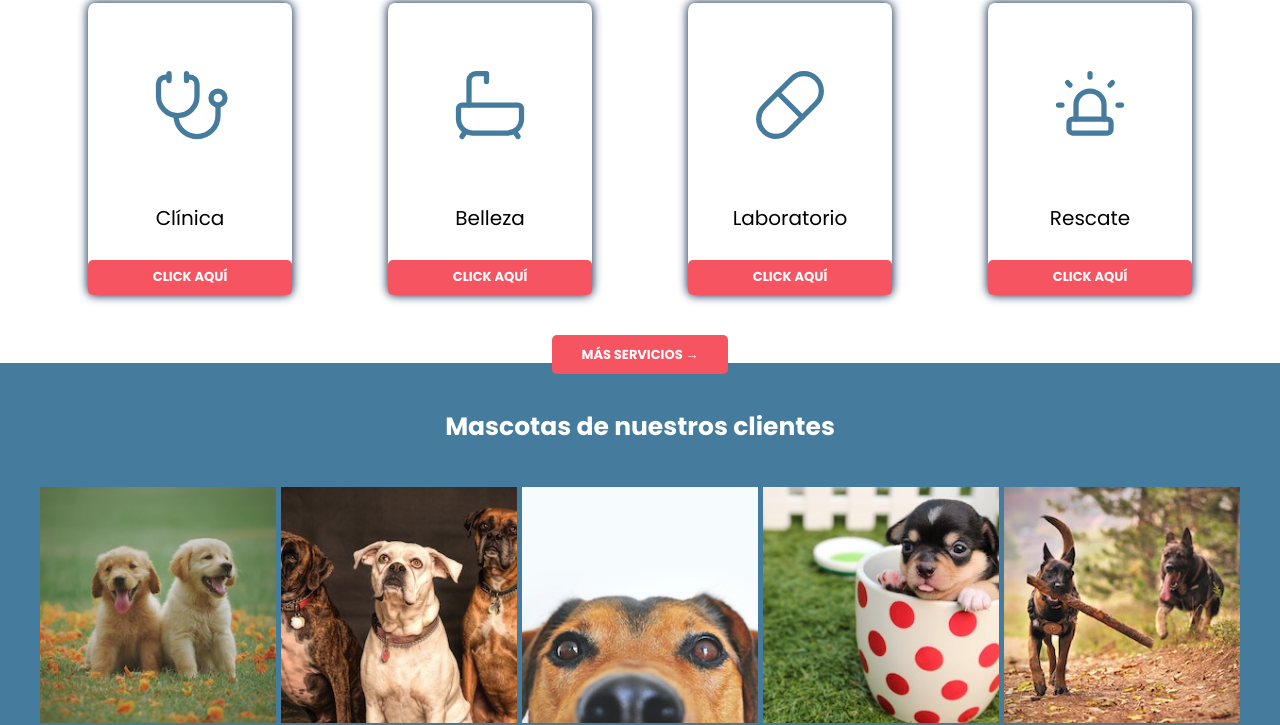
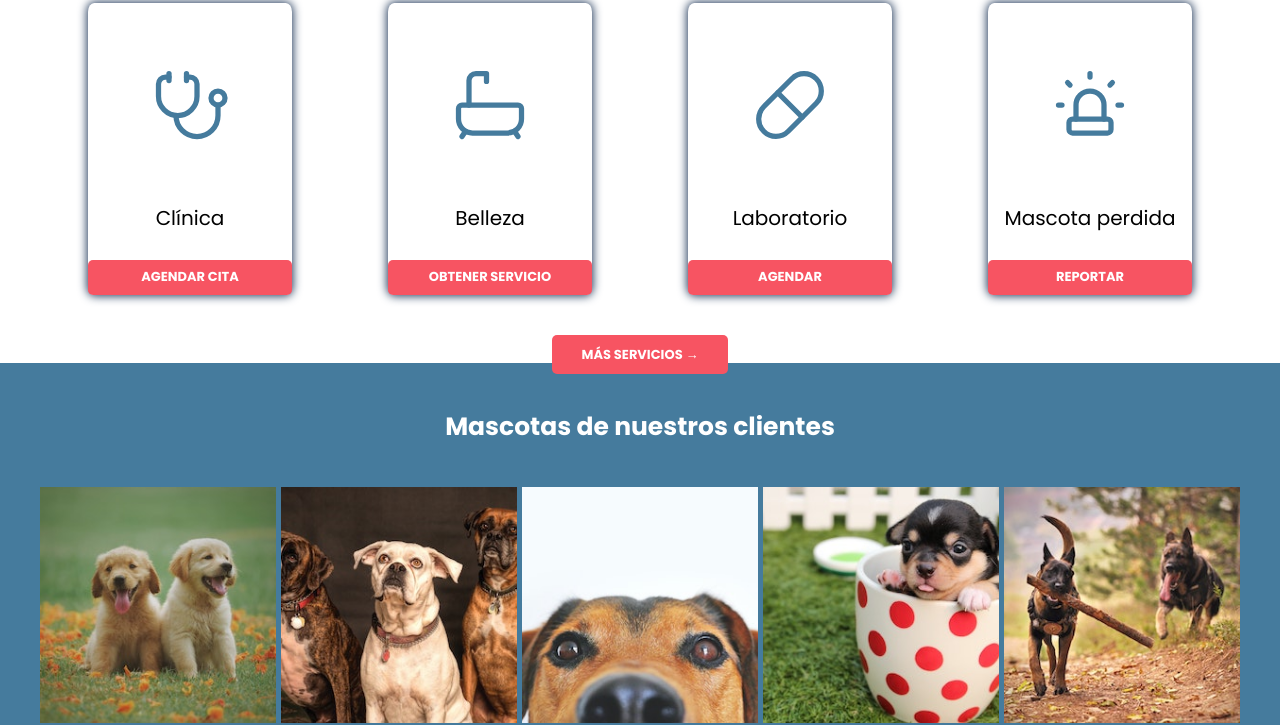
Before and after one commit to YesseniaRP/Pet-Master, a plain HTML site: page index.html in a window 1280 px wide. Shown: the part 841-1566 px from the top of the page. Drawn offline with Linux system fonts and the light colour scheme.

Commit message:
Add files via upload

```diff
--- a/index.html
+++ b/index.html
@@ -48,7 +48,7 @@
                     <circle cx="20" cy="10" r="2" />
                 </svg>
                 <p>Clínica</p>
-                <a class="boton" href="#">Click Aquí</a>
+                <a class="boton" href="#">Agendar Cita</a>
             </div>
 
             <div class="cards__contenido sombra">
@@ -61,7 +61,7 @@
                     <path d="M20 21l-1 -1.5" />
                 </svg>
                 <p>Belleza</p>
-                <a class="boton" href="#">Click Aquí</a>
+                <a class="boton" href="#">Obtener Servicio</a>
             </div>
 
             <div class="cards__contenido sombra">
@@ -72,7 +72,7 @@
                     <line x1="8.5" y1="8.5" x2="15.5" y2="15.5" />
                 </svg>
                 <p>Laboratorio</p>
-                <a class="boton" href="#">Click Aquí</a>
+                <a class="boton" href="#">Agendar</a>
             </div>
 
             <div class="cards__contenido sombra">
@@ -83,8 +83,8 @@
                     <path d="M3 12h1m8 -9v1m8 8h1m-15.4 -6.4l.7 .7m12.1 -.7l-.7 .7" />
                     <rect x="6" y="16" width="12" height="4" rx="1" />
                 </svg>
-                <p>Rescate</p>
-                <a class="boton" href="#">Click Aquí</a>
+                <p>Mascota perdida</p>
+                <a class="boton" href="#">Reportar</a>
             </div>
         </div>
 
```
